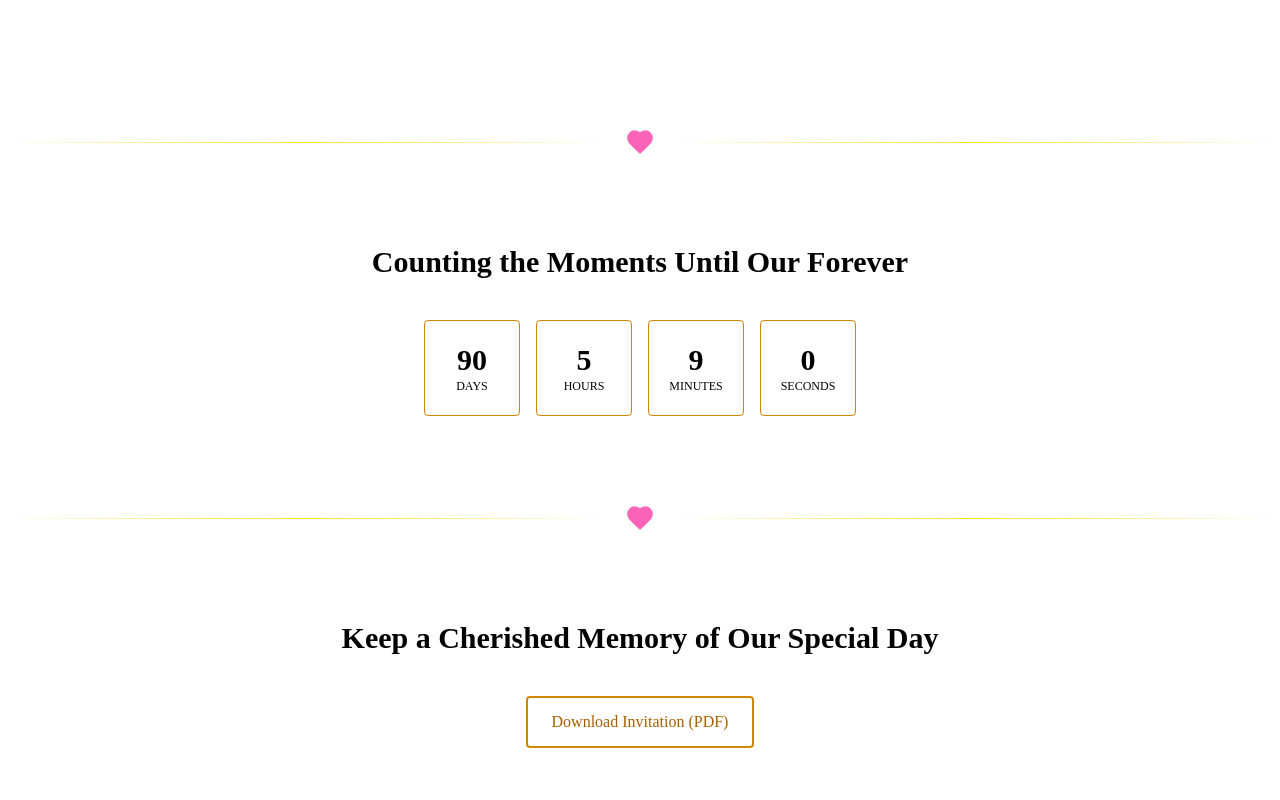
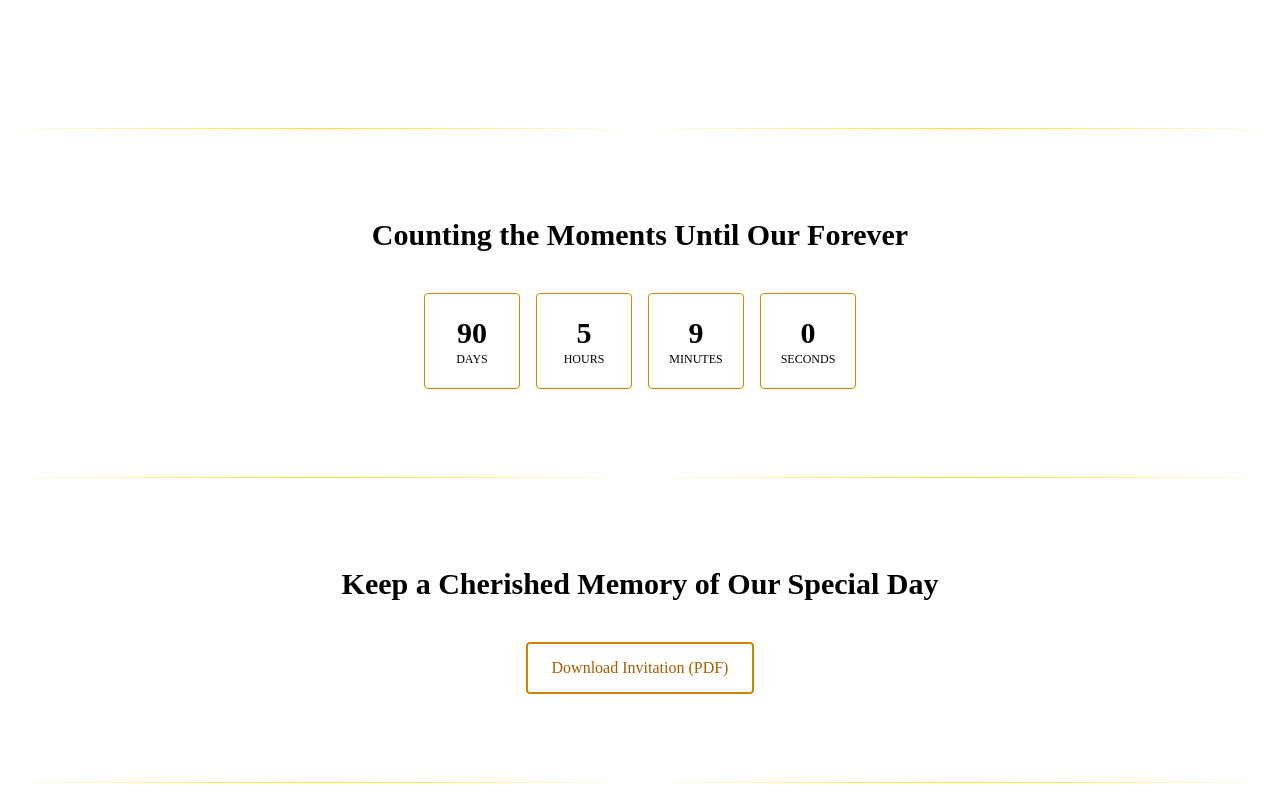
Before and after one commit to prasanjitha/dilunirmal, a Next.js app: page / in a window 1280 px wide. Shown: the part 1360-2160 px from the top of the page. Built offline with nearby package versions, Linux system fonts and the light colour scheme.

Commit message:
add font style

```diff
--- a/components/animated-divider.tsx
+++ b/components/animated-divider.tsx
@@ -6,7 +6,7 @@ export const AnimatedDivider = ({ variant = "default" }) => {
         <div className="py-6 flex justify-center items-center overflow-hidden">
           <div className="flex items-center w-full max-w-2xl mx-auto">
             <div className="flex-grow h-px bg-gradient-to-r from-transparent via-yellow-300 to-transparent"></div>
-            <div className="mx-4 flex">
+            {/* <div className="mx-4 flex">
               <div className="animate-spin-slow opacity-70">
                 <div className="w-8 h-8 border-2 border-yellow-500 rounded-full flex items-center justify-center">
                   <Heart size={16} className="text-pink-400" fill="currentColor" />
@@ -20,7 +20,7 @@ export const AnimatedDivider = ({ variant = "default" }) => {
                   <Heart size={16} className="text-pink-400" fill="currentColor" />
                 </div>
               </div>
-            </div>
+            </div> */}
             <div className="flex-grow h-px bg-gradient-to-r from-transparent via-yellow-300 to-transparent"></div>
           </div>
         </div>
@@ -31,7 +31,7 @@ export const AnimatedDivider = ({ variant = "default" }) => {
       <div className="py-6 flex justify-center items-center">
         <div className="flex items-center w-full max-w-full mx-auto">
           <div className="flex-grow h-px bg-gradient-to-r from-transparent via-yellow-300 to-transparent animate-pulse"></div>
-          <div className="mx-4 relative">
+          {/* <div className="mx-4 relative">
             <Heart
               className="text-pink-400 animate-pulse"
               size={28}
@@ -43,7 +43,7 @@ export const AnimatedDivider = ({ variant = "default" }) => {
               fill="currentColor"
               style={{ animationDuration: '3s' }}
             />
-          </div>
+          </div> */}
           <div className="flex-grow h-px bg-gradient-to-r from-transparent via-yellow-300 to-transparent animate-pulse"></div>
         </div>
       </div>
```
